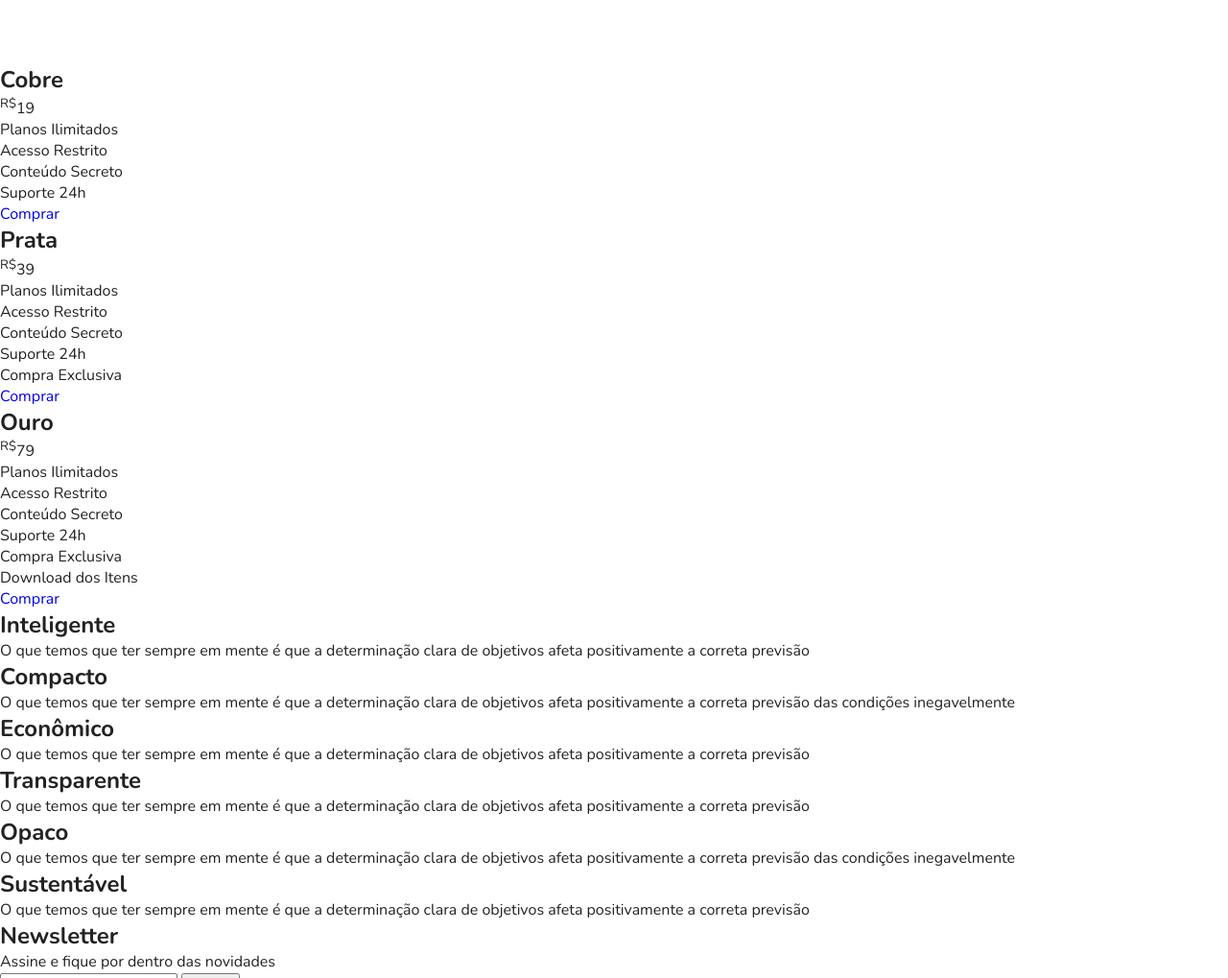
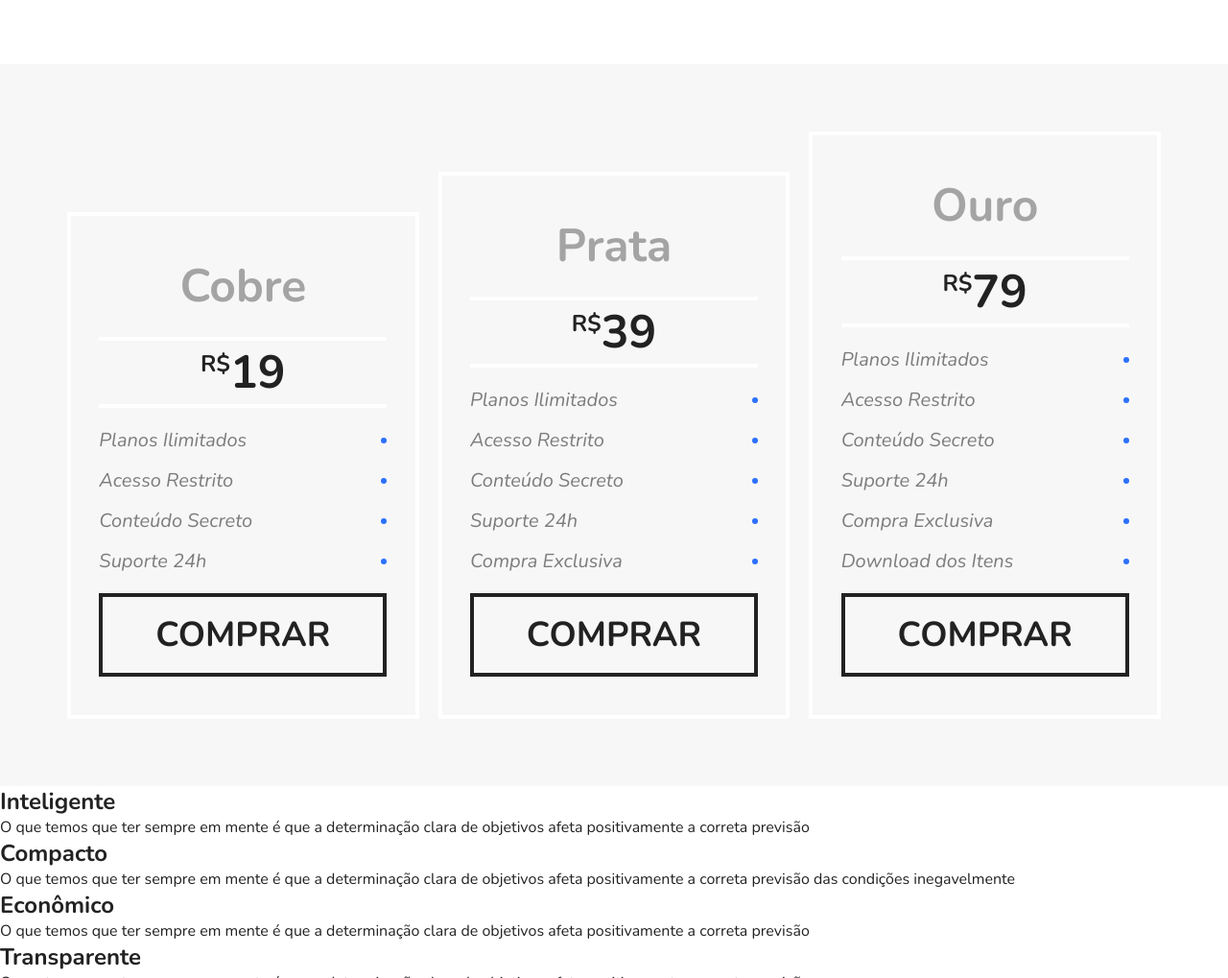
Before and after one commit to hugopedro/Flexbox, a plain HTML site: page flexblog/index.html in a window 1280 px wide. Shown: the part 1706-2725 px from the top of the page at 96% size. Drawn offline with nearby package versions, Linux system fonts and the light colour scheme; a script that the page names is missing.

Commit message:
Construindo Preço

```diff
--- a/css/style.css
+++ b/css/style.css
@@ -177,3 +177,95 @@ img {
 .blue {
     border-top: 8px solid #66d9eb;
 }
+
+/*Preco*/
+
+.preco {
+    background: #f7f7f7;
+    padding: 60px; /*cima baixo equerda direita */
+    display: flex; /*Agora os "sub" viraram flex-items*/
+    flex-wrap: wrap;
+    align-items: flex-end;
+}
+
+.preco-item {
+    flex: 1 1 260px;
+    border: 4px solid white;
+    padding: 20px;
+    margin: 10px;
+}
+
+.preco-item h2 {
+    font-size: 3em;
+    color: #a4a4a4;
+    text-align: center;
+    margin-top: 20px;
+}
+
+.preco-item span {
+    max-width: 300px;
+    margin: 20px auto;
+    display: block;
+    font-size: 3em;
+    text-align: center;
+    font-weight: bold; /* os h por padrão são font-weight bold .. por isso não se poe isso em h */
+    padding: 10px 0 5 px 0;
+    border-top: 4px solid white;
+    border-bottom: 4px solid white;
+}
+
+.preco-item sup {
+    font-size: 1.5rem;
+}
+
+.preco-item ul {
+    max-width: 300px;
+    margin: 20px auto;
+    font-size: 1.25em;
+    font-style: italic;
+    color: #7c7c7c;
+}
+
+.preco-item li {
+    display: flex; /* Agora o conteúdo e a bolinha viraram flex-items */
+    justify-content: space-between;
+    align-items: center; /* pra bolinha ficar no centro */
+    margin-bottom: 15px; /* é pro texto não quebrar ao reduzir o espaço e a bolinha ficar alinhada à direita */
+}
+
+.preco-item li::after { /* Cria a bolinha */
+    content: '';
+    display: block;
+    width: 6px;
+    height: 6px;
+    background: #2c70ff;
+    border-radius: 50%;
+}
+
+.preco-item a {
+    max-width: 300px;
+    display: block;
+    margin: 20px auto;
+    border: 4px solid;
+    color: #222222;
+    text-transform: uppercase;
+    font-weight: bold;
+    font-size: 2.25em;
+    padding: 15px 0; /*15px cima baixo 0 lados */
+    text-align: center;
+}
+
+@media (max-width: 800px) {
+    .preco { /*abaixo de 800px ajusta o padding pra 10px */
+        padding-left: 10px;
+        padding-right: 10px;
+    }
+
+        /*Altera a ordem de exibição, faz o ouro aparecer primeiro no mobile */
+    .preco .preco-item:nth-child(3) { /* o terceiro item é ouro */
+        order: -2; /* -2 pois é o menor de todos, então irá aparecer primeiro */
+    }
+    .preco .preco-item:nth-child(2) { /* prata */
+        order: -1;
+    } /* não precisou selecionar o cobre pois por padrão é order 0 então vai ficar por ultimo mesmo */
+}
```
